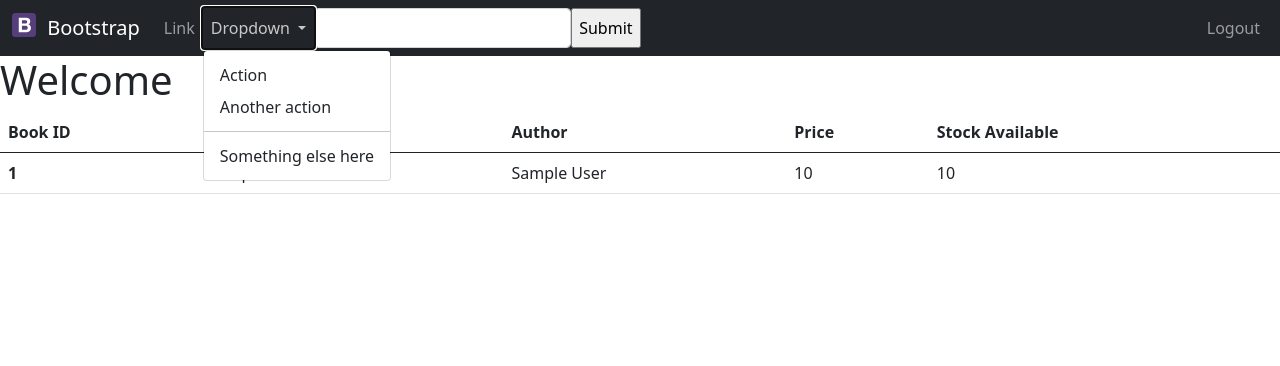
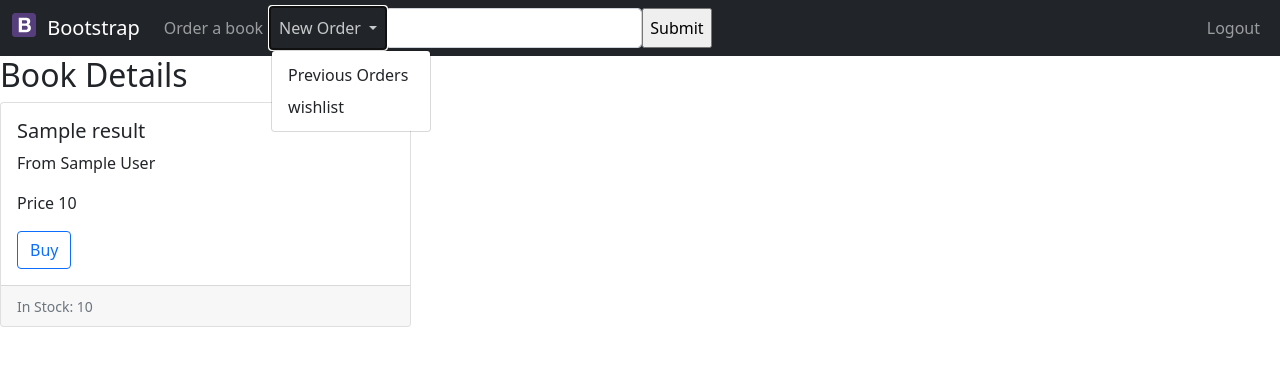
Before and after one commit to G0utham15/book-manager, a Flask app: template templates/search.html in a window 1280 px wide, after a click on "New Order". Shown: the top 366 px of the page. Run offline with Flask 2, Linux system fonts and the light colour scheme; the template is opened without the code that fills it: most values are stand-ins (such as "Sample title", 1, 10 or a date in 2020); form fields are guessed from the names that the template uses; parts of the project's set-up code (start-up, migrations or seed data) failed here and were passed over; some libraries are stand-ins or nearby versions.

Commit message:
order and wishlist added

```diff
--- a/app.py
+++ b/app.py
@@ -54,14 +54,12 @@ class bookdata(db.Model):
 class orders(db.Model):
     id = db.Column(db.Integer, primary_key=True)
     username=db.Column(db.String(255))
-    title=db.Column(db.String(255), unique=True)
-    no_books=db.Column(db.Integer)
+    book_id=db.Column(db.Integer)
 
 class wishlist(db.Model):
     id = db.Column(db.Integer, primary_key=True)
     username=db.Column(db.String(255))
-    title=db.Column(db.String(255), unique=True)
-    no_books=db.Column(db.Integer)
+    book_id=db.Column(db.Integer)
 
 user_datastore = SQLAlchemySessionUserDatastore(db.session,
                                                 User, Role)
@@ -173,6 +171,44 @@ def addbook():
     flash('Book added Sucessfully', 'success')
     return redirect('/add')
 
+@app.route('/buy/<int:id>', methods=['GET', 'POST'])
+@login_required
+def buy(id):
+
+    stock=bookdata.query.filter_by(id=id).first()
+    if stock.stock>0:
+        obj=orders(username=current_user.username, book_id=id)
+
+    else:
+        obj=wishlist(username=current_user.username, book_id=id)
+    db.session.add(obj)
+    db.session.commit()
+    flash('Ordered Sucessfully', 'Success')
+    return redirect('/add')
+
+@app.route('/orders', methods=['GET', 'POST'])
+@login_required
+def view_orders():
+
+    if current_user.has_role('admin'):
+        all_orders=orders.query.all()
+        return render_template('orders.html', orders=all_orders)
+    else:
+        form=searchForm()
+        all_orders=orders.query.filter_by(username=current_user.username).all()
+        return render_template('orders.html', orders=all_orders, form=form)
+
+@app.route('/wishlist', methods=['GET', 'POST'])
+@login_required
+def wishlists():
+    if current_user.has_role('admin'):
+        all_orders=wishlist.query.all()
+        return render_template('wishlist.html', orders=all_orders)
+    else:
+        form=searchForm()
+        all_orders=wishlist.query.filter_by(username=current_user.username).all()
+        return render_template('wishlist.html', orders=all_orders, form= form)
+
 @app.route("/logout")
 @login_required
 def logout():
--- /dev/null
+++ b/templates/base_user.html
@@ -0,0 +1,52 @@
+<!DOCTYPE html>
+<html lang="en">
+<head>
+    <meta charset="UTF-8">
+    <meta http-equiv="X-UA-Compatible" content="IE=edge">
+    <meta name="viewport" content="width=device-width, initial-scale=1.0">
+    <link href="../static/bootstrap-5.0.0-beta1-dist/css/bootstrap.min.css" rel="stylesheet">
+    <script src="../static/bootstrap-5.0.0-beta1-dist/js/bootstrap.min.js"></script>
+    {% from "security/_macros.html" import render_field_with_errors, render_field %}
+    {% block head %}{% endblock %}
+</head>
+<body>
+    {% include "security/_messages.html" %}
+    <nav class="navbar navbar-expand-lg navbar-dark bg-dark">
+        <div class="container-fluid">
+          <a class="navbar-brand" href="/">
+            <img src="static/assets/bootstrap-logo.svg" alt="" width="30" height="24" class="d-inline-block align-top">
+            Bootstrap</a>
+          <button class="navbar-toggler" type="button" data-bs-toggle="collapse" data-bs-target="#navbarSupportedContent" aria-controls="navbarSupportedContent" aria-expanded="false" aria-label="Toggle navigation">
+            <span class="navbar-toggler-icon"></span>
+          </button>
+          <div class="collapse navbar-collapse" id="navbarSupportedContent">
+            <ul class="navbar-nav me-auto mb-2 mb-lg-0">
+              <li class="nav-item">
+                <a class="nav-link" href="#">Order a book</a>
+              </li>
+              <li class="nav-item dropdown">
+                <a class="nav-link dropdown-toggle" href="#" id="navbarDropdown" role="button" data-bs-toggle="dropdown" aria-expanded="false">
+                  New Order
+                </a>
+                <ul class="dropdown-menu" aria-labelledby="navbarDropdown">
+                  <li><a class="dropdown-item" href="/orders">Previous Orders</a></li>
+                  <li><a class="dropdown-item" href="/wishlist">wishlist</a></li>
+                </ul>
+              </li>
+              <form action="/search" method="post" class="d-flex">
+                  {{ render_field(form.title) }}
+                {{ form.submit }}
+              </form>
+            </ul>
+            <ul class="navbar-nav mb-2 mb-lg-0">
+              <li class="nav-item">
+                <a class="nav-link" href="/logout">Logout</a>
+              </li>
+            </ul>
+
+          </div>
+        </div>
+      </nav>
+    {% block content %}{% endblock %}
+</body>
+</html>
--- a/templates/search.html
+++ b/templates/search.html
@@ -1,51 +1,30 @@
-{% extends 'security/base.html' %}
-{% from "security/_macros.html" import render_field_with_errors, render_field %}
+{% extends 'base_user.html' %}
 {% block head %}
 <title>Welcome</title>
 {% endblock %}
 {% block content %}
-<nav class="navbar navbar-expand-lg navbar-dark bg-dark">
-  <div class="container-fluid">
-    <a class="navbar-brand" href="/">
-      <img src="static/assets/bootstrap-logo.svg" alt="" width="30" height="24" class="d-inline-block align-top">
-      Bootstrap</a>
-    <button class="navbar-toggler" type="button" data-bs-toggle="collapse" data-bs-target="#navbarSupportedContent" aria-controls="navbarSupportedContent" aria-expanded="false" aria-label="Toggle navigation">
-      <span class="navbar-toggler-icon"></span>
-    </button>
-    <div class="collapse navbar-collapse" id="navbarSupportedContent">
-      <ul class="navbar-nav me-auto mb-2 mb-lg-0">
-        <li class="nav-item">
-          <a class="nav-link" href="#">Link</a>
-        </li>
-        <li class="nav-item dropdown">
-          <a class="nav-link dropdown-toggle" href="#" id="navbarDropdown" role="button" data-bs-toggle="dropdown" aria-expanded="false">
-            Dropdown
-          </a>
-          <ul class="dropdown-menu" aria-labelledby="navbarDropdown">
-            <li><a class="dropdown-item" href="#">Action</a></li>
-            <li><a class="dropdown-item" href="#">Another action</a></li>
-            <li><hr class="dropdown-divider"></li>
-            <li><a class="dropdown-item" href="#">Something else here</a></li>
-          </ul>
-        </li>
-        <form action="/search" method="post" class="d-flex">
-            {{ render_field(form.title) }}
-          {{ form.submit }}
-        </form>
-      </ul>
-      <ul class="navbar-nav mb-2 mb-lg-0">
-        <li class="nav-item">
-          <a class="nav-link" href="/logout">Logout</a>
-        </li>
-      </ul>
+   <h2>Book Details</h2>
 
+   <div class="row row-cols-1 row-cols-md-3 g-4">
+    {% for i in results %}
+    <div class="col">
+      <div class="card">
+        <div class="card-body">
+          <h5 class="card-title">{{i.title.capitalize()}}</h5>
+          <p class="card-text">From {{i.author}}</p>
+          <p class="card-text">Price {{i.price}}</p>
+          <a href="/buy/{{i.id}}" class="btn btn-outline-primary" role="button">Buy</a>
+        </div>
+        <div class="card-footer">
+          <small class="text-muted">In Stock: {{i.stock}}</small>
+        </div>
+      </div>
     </div>
+    {% endfor %}
   </div>
-</nav>
-
-<h1>Welcome {{current_user.username}}</h1>
-<table class="table">
-  <thead>
+<!-- Uncomment For Table
+ <table class="table">
+  <thead class="thead-dark">
     <tr>
       <th scope="col">Book ID</th>
       <th scope="col">Title</th>
@@ -65,5 +44,5 @@
     </tr>
     {% endfor %}
   </tbody>
-</table>
+</table> -->
 {% endblock %}
--- a/templates/security/base.html
+++ b/templates/security/base.html
@@ -9,6 +9,7 @@
     {% block head %}{% endblock %}
 </head>
 <body>
+    {% include "security/_messages.html" %}
     {% block content %}{% endblock %}
 </body>
 </html>
```
Also changed, not shown: templates/addBooks.html (+1 -37 lines), templates/index.html (+1 -39 lines), templates/orders.html (added, +29 -0 lines), templates/security/base_admin.html (added, +51 -0 lines), templates/wishlist.html (added, +29 -0 lines), test.db.
